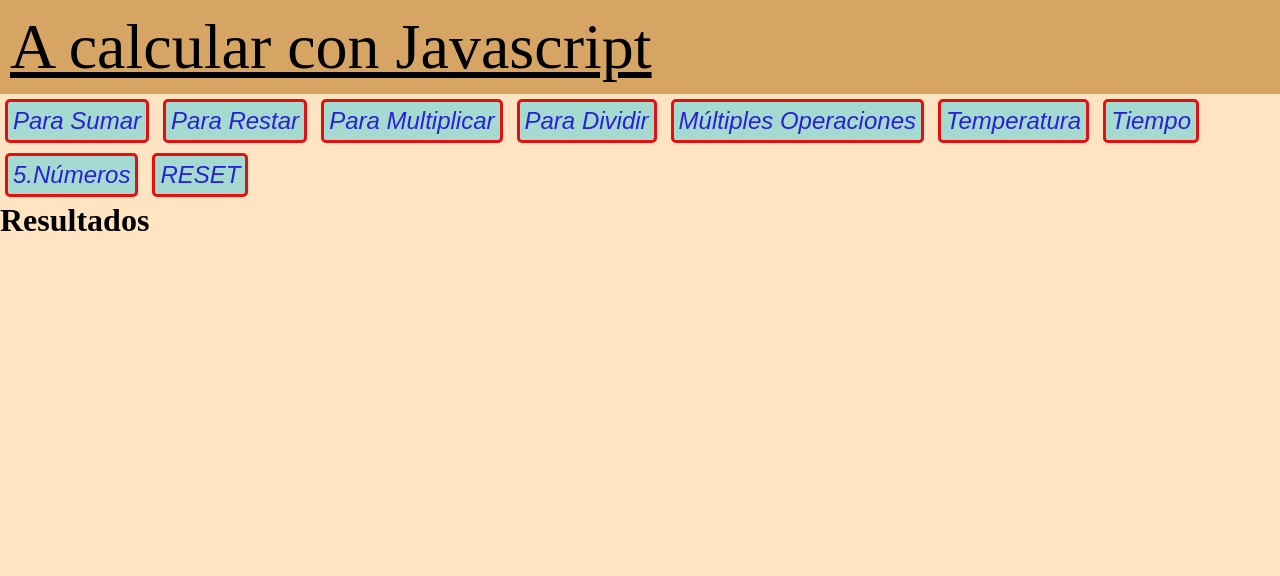
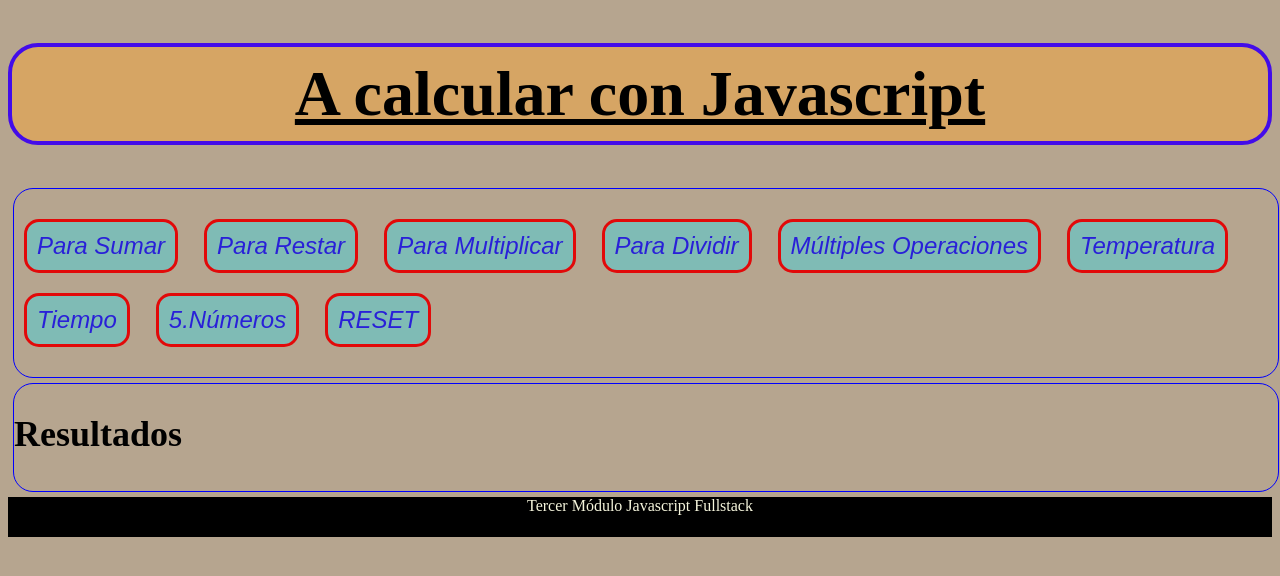
Before and after one commit to danimen81/Ejercicios.js.inicial, a plain HTML site: page index.html in a window 1280 px wide. Drawn offline with Linux system fonts and the light colour scheme.

Commit message:
espacio.

```diff
--- a/assets/css/style.css
+++ b/assets/css/style.css
@@ -1,34 +1,63 @@
 *{
-    margin:0;
-    padding:0;
+    margin:4;
+    padding:4;
 
 }
 body {
-    background-color: bisque;
+    background-color: rgb(182, 165, 143);
 }
 h1{
     text-decoration:underline;
-    border-color:rgb(11, 107, 75);
+    border:4px solid;
+    border-color:rgb(67, 12, 233);
     padding:10px;
     background-color: rgb(214, 165, 100);
     font-size: 4rem;
-    font-weight: 200;
+    text-align:center;
+    border-radius: 30px;
 }
-h2 {
-    font-size: 2rem;
-    font-family: 'Times New Roman', Times, serif;
-}
+
 button {
-    padding:5px;
-    margin: 5px;
-    border:solid;
-    border-color: rgb(230, 15, 15);
+    padding:10px;
+    margin: 10px;
+    border:solid rgb(226, 9, 9);
     font-weight: 300;
     color:rgb(41, 32, 216);
     background-color: rgba(74, 210, 220, 0.5);
-    font-size:x-large;
+    font-size:1.5rem;
     font-style:oblique;
-    border-radius:5px;
+    font-family:Arial, Helvetica, sans-serif;
+    border-radius:15px;
 
 
 }
+.container{
+    width: 100%;
+    height: auto;
+    border:1px solid blue;
+    border-radius: 20px;
+    margin: 5px;
+
+
+}
+.container2{
+    width: 100%;
+    height : auto;
+    border:1px solid blue;
+    border-radius: 20px;
+    font-size: 1.5rem;
+    font-family: 'Times New Roman', Times, serif;
+    margin:5px;
+
+
+
+
+}
+footer{
+    width:100%;
+    margin: auto;
+    height : 40px;
+    background-color: black;
+    color:beige;
+    text-align: center;
+}
--- a/assets/js/functions.js
+++ b/assets/js/functions.js
@@ -71,3 +71,13 @@ document.getElementById("miParrafo8").innerHTML = miVariable2;
 var numeroso = "Los números ingresados fueron: "+ num1+"-"+ num2+"-" + num3+"-" +num4+"-" + num5;
 document.getElementById("miParrafo9").innerHTML = numeroso;
 }
+
+function dias(){
+  var num1 = parseInt(prompt("Ingrese una Cantidad de Días"));
+var anios = Math.floor (num1 /365);
+var semanas = Math.floor ((num1 % 365) / 7);
+var numDias = num1 - ((anios * 365) + (semanas * 7));
+var miVariable1 = num1 + " Dias, que equivalen a " + anios +" Años, "+ semanas + " Semanas, y "+ numDias +" Dias Restantes";
+document.getElementById("miParrafo10").innerHTML = miVariable1;
+
+}
--- a/index.html
+++ b/index.html
@@ -9,9 +9,9 @@
 
 </head>
 <body>
-<h2>
     <h1> A calcular con Javascript</h1>
-<div>
+<div class="container">
+    <h2>
     <button onclick="suma()">Para Sumar</button>
     <button onclick="resta()">Para Restar</button>
     <button onclick="multiplicacion()">Para Multiplicar</button>
@@ -21,9 +21,9 @@
     <button onclick="dias()">Tiempo</button>
     <button onclick="numeros()">5.Números</button>
     <button onclick="location.reload()">RESET</button>
-
+</h2>
 </div>
-
+<div class="container2">
     <h2>Resultados</h2>
     <h2>
         <p id="miParrafo"></p>
@@ -36,7 +36,12 @@
         <p id="miParrafo7"></p>
         <p id="miParrafo8"></p>
         <p id="miParrafo9"></p>
+        <p id="miParrafo10"></p>
     </h2>
+</div>
+<footer>
+    Tercer Módulo Javascript Fullstack
+</footer>
 
 
     <script src="./assets/js/functions.js"></script>
```
